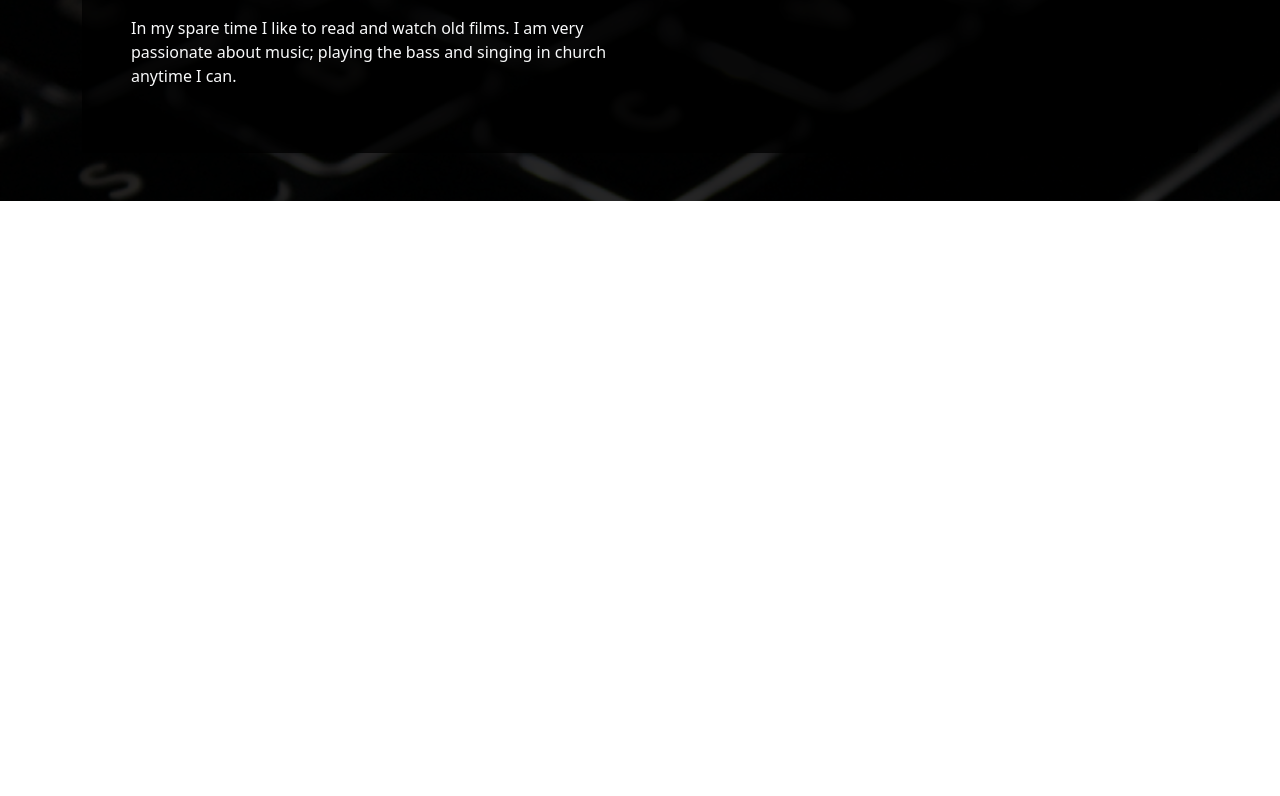
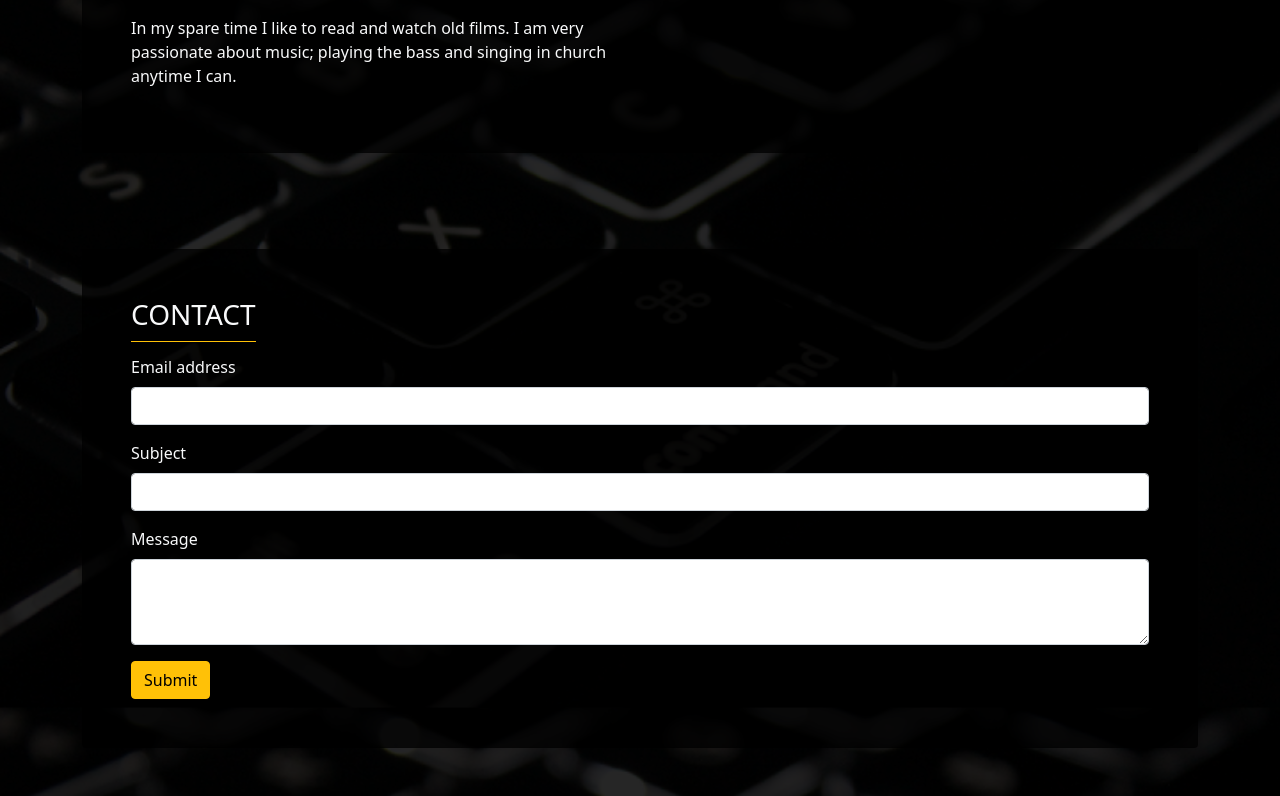
Before and after one commit to joshua-philips/joshua-philips.github.io, a React (Create React App) app: page / in a window 1280 px wide. Shown: the part 999-1795 px from the top of the page. Before the commit the page ends 1200 px from the top, so only its background shows below. Built offline with nearby package versions, Linux system fonts and the light colour scheme.

Commit message:
bottom contact

```diff
--- a/src/App.js
+++ b/src/App.js
@@ -1,6 +1,7 @@
 import Navbar from './components/Navbar';
 import { BrowserRouter as Router, Switch, Route } from 'react-router-dom';
 import Home from './pages/Home';
+import Projects from './pages/Projects';
 
 function App() {
   return (
@@ -10,6 +11,9 @@ function App() {
         <Route exact path="/">
           <Home></Home>
         </Route>
+        <Route path="/projects">
+          <Projects></Projects>
+        </Route>
       </Switch>
     </Router>
   );
--- /dev/null
+++ b/src/components/Contact.js
@@ -0,0 +1,61 @@
+const Contact = () => {
+  return (
+    <section
+      className="bg-black bg-opacity-50 text-light pt-5 pb-5"
+      id="contact-bottom"
+    >
+      <div className="container">
+        <div className="card bg-black p-5 bg-opacity-75">
+          <div className="card-title">
+            <h3 className="mb-3 mb-md-0 pb-3">
+              <span className="border-bottom border-warning pb-2 section-header">
+                CONTACT
+              </span>
+            </h3>
+          </div>
+          <form id="form-bottom">
+            <div className="mb-3">
+              <label for="email-bottom" className="form-label">
+                Email address
+              </label>
+              <input
+                type="email"
+                className="form-control has-validation"
+                id="email-bottom"
+                required
+              />
+            </div>
+            <div className="mb-3">
+              <label for="subject-bottom" className="form-label">
+                Subject
+              </label>
+              <input
+                type="text"
+                className="form-control"
+                id="subject-bottom"
+                placeholder=""
+                required
+              />
+            </div>
+            <div className="mb-3">
+              <label for="message-bottom" className="form-label">
+                Message
+              </label>
+              <textarea
+                className="form-control"
+                id="message-bottom"
+                rows="3"
+                required
+              ></textarea>
+            </div>
+            <button type="submit" className="btn btn-warning">
+              Submit
+            </button>
+          </form>
+        </div>
+      </div>
+    </section>
+  );
+};
+
+export default Contact;
--- a/src/components/Navbar.js
+++ b/src/components/Navbar.js
@@ -1,4 +1,5 @@
 import { HashLink } from 'react-router-hash-link';
+import { Link } from 'react-router-dom';
 
 const Navbar = () => {
   return (
@@ -40,9 +41,9 @@ const Navbar = () => {
                 </HashLink>
               </li>
               <li className="nav-item">
-                <a href="/" className="nav-link">
+                <Link to="/projects" className="nav-link">
                   Projects
-                </a>
+                </Link>
               </li>
               <li className="nav-item">
                 <a
--- a/src/index.css
+++ b/src/index.css
@@ -5,6 +5,12 @@ body {
   -moz-background-size: cover;
   background-size: cover;
   -o-background-size: cover;
+}
+
+.content::before {
+  display: block;
+  content: '';
+  height: 80px;
 }
 
 #showcase::before {
--- a/src/pages/Home.js
+++ b/src/pages/Home.js
@@ -1,4 +1,5 @@
 import About from '../components/About';
+import Contact from '../components/Contact';
 import Showcase from '../components/Showcase';
 
 const Home = () => {
@@ -6,6 +7,7 @@ const Home = () => {
     <div>
       <Showcase></Showcase>
       <About></About>
+      <Contact></Contact>
     </div>
   );
 };
--- /dev/null
+++ b/src/pages/Projects.js
@@ -0,0 +1,9 @@
+const Projects = () => {
+  return (
+    <div className="content">
+      <h1 className="text-warning">Projects</h1>
+    </div>
+  );
+};
+
+export default Projects;
```
